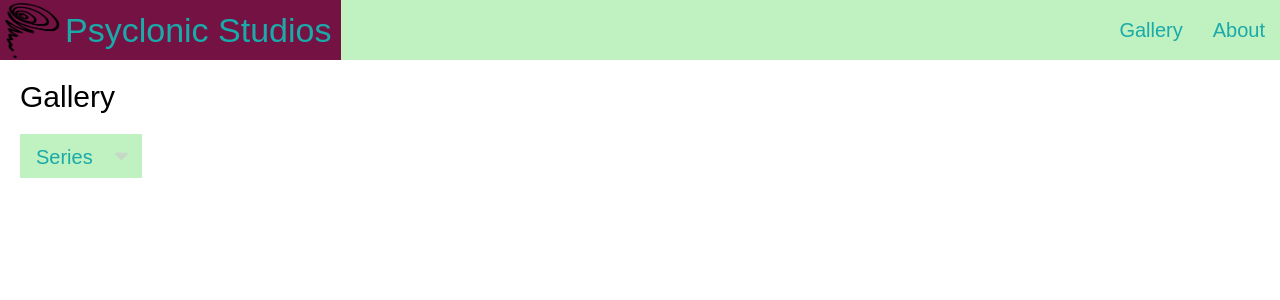
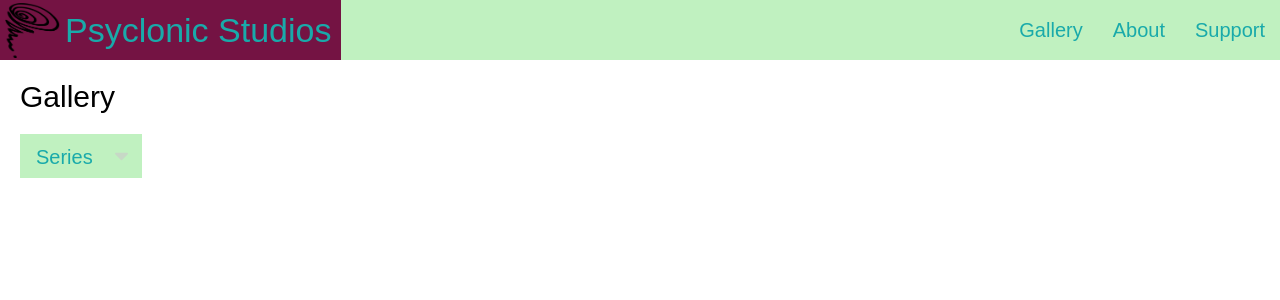
Before and after one commit to Psyclonic-Studios/psyclonic-studios-website, a Flask app: page /series in a window 1280 px wide. Shown: the top 300 px of the page. Run offline with Flask 2, Linux system fonts and the light colour scheme; data that the repository does not hold is empty.

Commit message:
add support page

```diff
--- a/main.py
+++ b/main.py
@@ -5,12 +5,18 @@ from server import crud
 app = Flask(__name__)
 
 @app.route('/')
-def index():
+def home():
     return render_template('home.html', home_images=crud.get_home_images(crud.transaction, 999)['image_urls'], home_text=crud.get_home_text())
 
 @app.route('/about')
 def about():
     return render_template('about.html', about=crud.get_about())
+
+@app.route('/support')
+def support():
+    support_products = crud.get_support_products(crud.transaction, 667, request.args)
+    number_of_products = len(support_products)
+    return render_template('support.html', support_text=crud.get_support_text(), support_products=support_products, number_of_products=number_of_products)
 
 @app.route('/artwork', strict_slashes=False)
 def artwork_collection():
--- a/server/crud.py
+++ b/server/crud.py
@@ -112,6 +112,29 @@ def get_legal():
     legal = legal_component['content']
     return legal
 
+@firestore.transactional
+def get_support_products(transaction, size, args):
+    support_products_query = content.where('_fl_meta_.schema', '==', 'supportProducts').where('available', '==', True)
+    support_products_query = sort_query(support_products_query, args)
+    support_products = []
+    for product_ref in support_products_query.stream(transaction=transaction):
+        product = product_ref.to_dict()
+        print(product)
+        product_artwork_image_ref = product['artworkImage'][0]
+        product_artwork_image_url = get_file_url(get_image_size_path(product_artwork_image_ref.get(transaction=transaction).to_dict(), size))
+        product['artwork_image_url'] = product_artwork_image_url
+        product_image_ref = product['productImage'][0]
+        product_image_url = get_file_url(get_image_size_path(product_image_ref.get(transaction=transaction).to_dict(), size))
+        product['product_image_url'] = product_image_url
+        support_products.append(product)
+    return support_products
+
+def get_support_text():
+    support_component_query = content.where('_fl_meta_.schema', '==', 'websiteComponents').where('component', '==', 'Support').limit(1)
+    support_component = next(support_component_query.stream()).to_dict()
+    support = support_component['content']
+    return support
+
 def get_subscribe():
     subscribe_component_query = content.where('_fl_meta_.schema', '==', 'websiteComponents').where('component', '==', 'Subscribe').limit(1)
     subscribe_component = next(subscribe_component_query.stream()).to_dict()
@@ -138,7 +161,9 @@ def get_image_size_path(image_dict, size):
                 return os.path.join('sized', str(s['path']), filename)
     return filename
 
-def sort_query(query, args):
+def sort_query(query, args=None):
+    if args is None:
+        return query
     sort_by = args.get('sort_by','')
     sort_direction = args.get('sort_direction','')
     if sort_by:
--- a/templates/nav.html
+++ b/templates/nav.html
@@ -12,5 +12,6 @@
     <li><a class="menu-item highlight buttonize" href="/blog">Blog</a></li>
     -->
     <li><a class="menu-item highlight buttonize" href="/about">About</a></li>
+    <li><a class="menu-item highlight buttonize" href="/support">Support</a></li>
   </ul>
 </nav>
```
Also changed, not shown: templates/support.html (+12 -0 lines).
